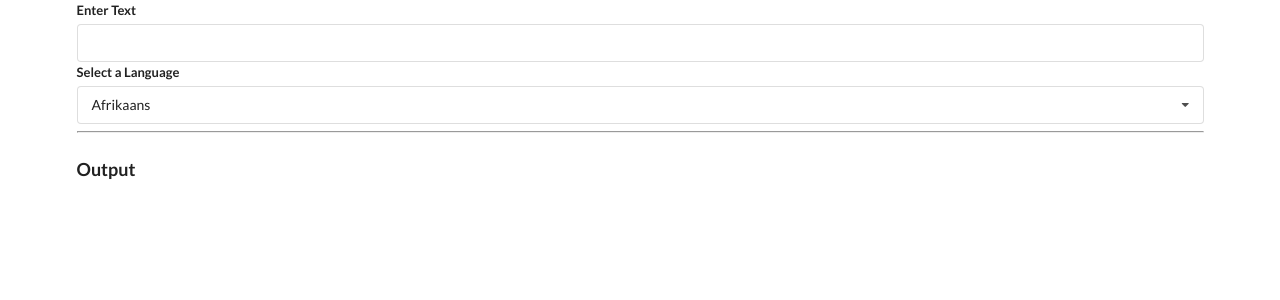
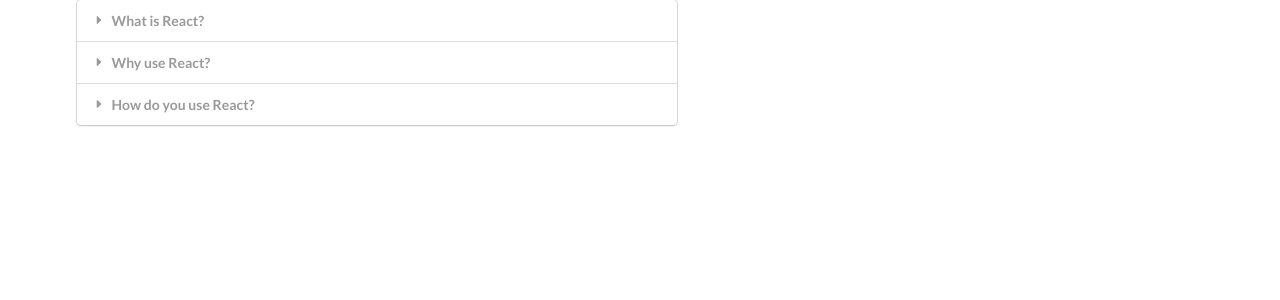
Before and after one commit to mxmitch/widgets, a React (Create React App) app: page / in a window 1280 px wide. Shown: the top 300 px of the page. Built offline with nearby package versions, Linux system fonts and the light colour scheme; no server answers.

Commit message:
added Route component

```diff
--- a/src/App.js
+++ b/src/App.js
@@ -1,8 +1,9 @@
 import React, { useState } from "react";
-// import Accordion from "./components/Accordion";
+import Accordion from "./components/Accordion";
 import Search from "./components/Search";
 import Dropdown from "./components/Dropdown";
 import Translate from "./components/Translate";
+import Route from "./components/Route";
 
 const options = [
   {
@@ -19,11 +20,68 @@
   }
 ];
 
+const items = [
+  {
+    title: "What is React?",
+    content: "React is a front end javascript framework."
+  },
+  {
+    title: "Why use React?",
+    content: "React is a favorite JS library among engineers."
+  },
+  {
+    title: "How do you use React?",
+    content: "You use React by creating components."
+  }
+];
+
+const showAccordion = () => {
+  if (window.location.pathname === "/") {
+    return <Accordion items={items} />;
+  }
+};
+
+const showList = () => {
+  if (window.location.pathname === "/list") {
+    return <Search />;
+  }
+};
+
+const showDropdown = () => {
+  if (window.location.pathname === "/dropdown") {
+    return <Dropdown />;
+  }
+};
+
+const showTranslate = () => {
+  if (window.location.pathname === "/translate") {
+    return <Translate />;
+  }
+};
+
 export default () => {
+  const [selected, setSelected] = useState("");
+
   return (
     <div className="ui container">
       <div className="ui row">
-        <Translate />
+        <Route path="/">
+          <Accordion items={items} />
+        </Route>
+        <Route path="/list">
+          <Search />
+        </Route>
+        <Route path="/dropdown">
+          <Dropdown
+            label="Select a color"
+            options={options}
+            selected={selected}
+            onSelectedChange={setSelected}
+          />
+        </Route>
+        <Route path="/translate">
+          <Translate />
+        </Route>
       </div>
     </div>
   );
--- /dev/null
+++ b/src/components/Route.js
@@ -0,0 +1,7 @@
+import React from "react";
+
+const Route = ({ path, children }) => {
+  return window.location.pathname === path ? children : null;
+};
+
+export default Route;
```
